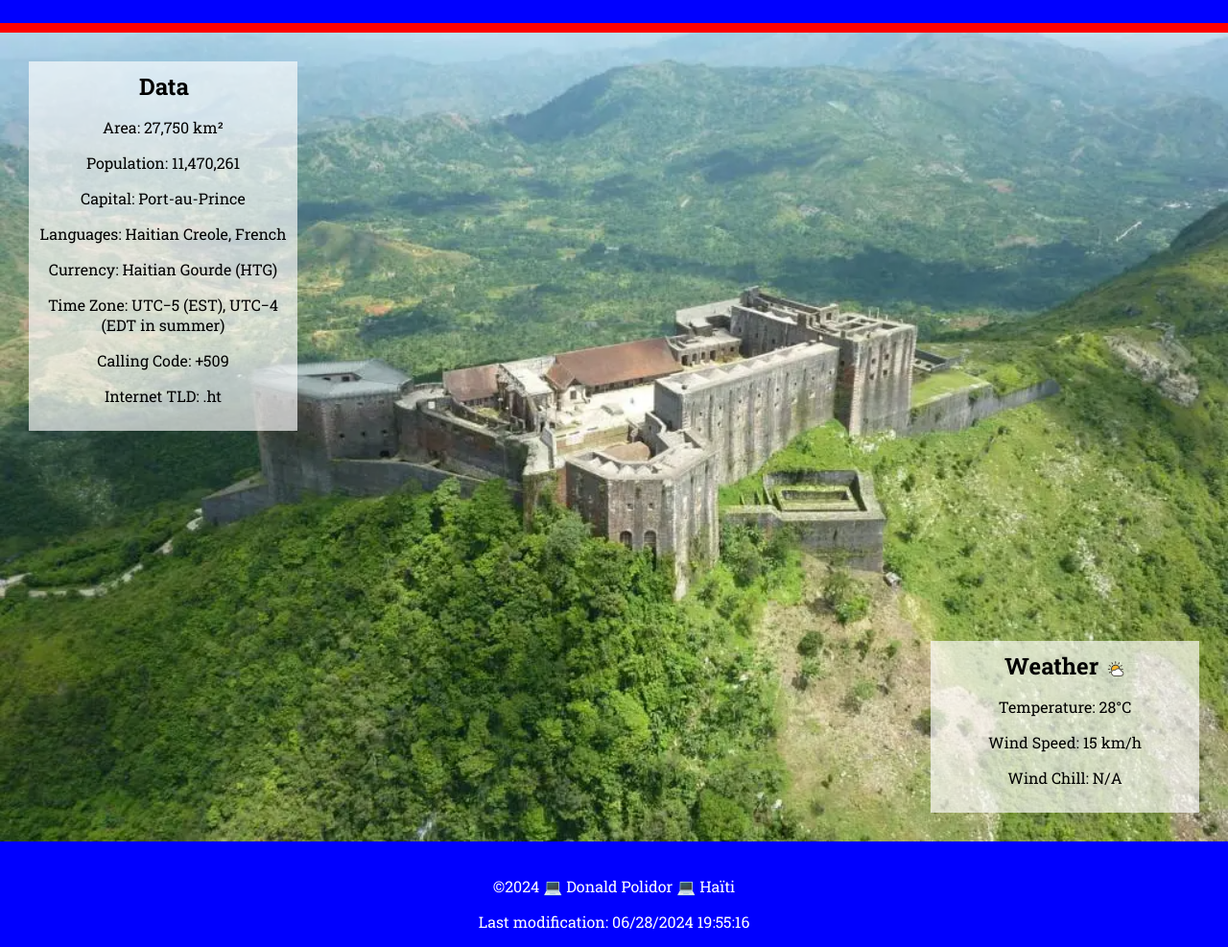
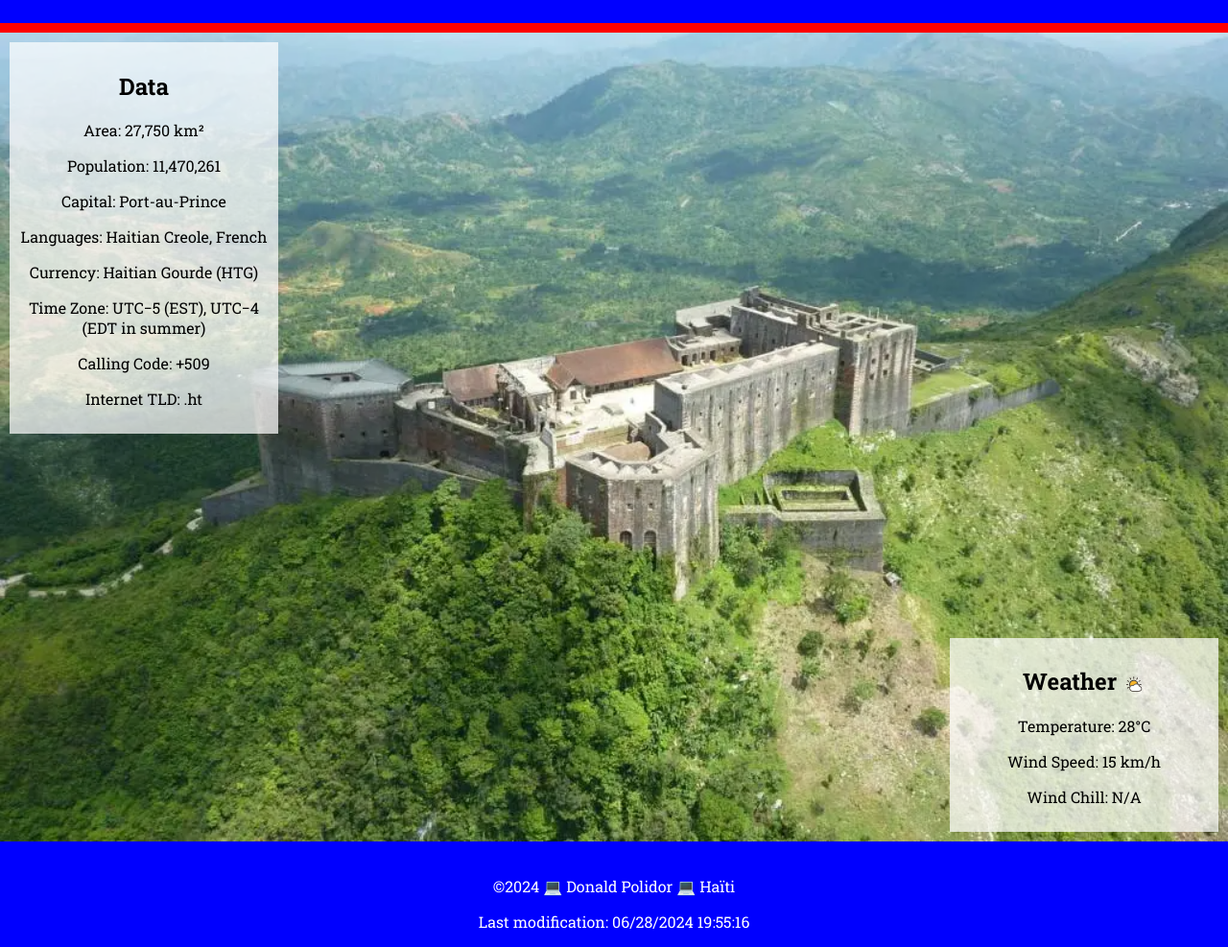
Before and after one commit to donaldpolidor/wdd131, a plain HTML site: page place.html in a window 1280 px wide. Shown: the part 93-1080 px from the top of the page at 96% size. Drawn offline with Linux system fonts and the light colour scheme; a web font is replaced by a local one.

Commit message:
commit message

```diff
--- a/place.html
+++ b/place.html
@@ -4,8 +4,8 @@
 <head>
     <meta charset="UTF-8">
     <meta name="viewport" content="width=device-width, initial-scale=1.0">
-    <title>WDD 131 - Temples photo album - Donald Polidor</title>
-    <meta name="description" content="WDD 131 - Temples photo album - Donald Polidor">
+    <title>WDD 131 - place - Donald Polidor</title>
+    <meta name="description" content="WDD 131 - place - Donald Polidor">
     <meta name="author" content="Donald Polidor">
     <link rel="preconnect" href="https://fonts.googleapis.com">
     <link rel="preconnect" href="https://fonts.gstatic.com" crossorigin>
@@ -26,8 +26,8 @@
                 <source srcset="images/citadele_S.webp" media="(min-width: 600px)">
                 <img src="images/citadele_S.webp" alt="La Citadelle, Haïti" class="hero-img">
             </picture>
-            <div class="box-top-left">
-                <h2 class="box-title">Data</h2>
+            <div class="data">
+                <h2>Data</h2>
                 <p>Area: 27,750 km²</p>
                 <p>Population: 11,470,261</p>
                 <p>Capital: Port-au-Prince</p>
@@ -37,8 +37,8 @@
                 <p>Calling Code: +509</p>
                 <p>Internet TLD: .ht</p>
             </div>
-            <div class="box-bottom-right">
-                <h2 class="box-title">Weather <img src="images/sunny_icon.svg" alt="Weather Icon" class="weather-icon"></h2>
+            <div class="weather">
+                <h2>Weather <img src="images/sunny_icon.svg" alt="Weather Icon" class="weather-icon"></h2>
                 <p>Temperature: 28°C</p>
                 <p>Wind Speed: 15 km/h</p>
                 <p>Wind Chill: <span id="windChill">N/A</span></p>
--- a/styles/place.css
+++ b/styles/place.css
@@ -4,6 +4,8 @@
     --background-color: rgba(255, 255, 255, 0.658);
     --text-color: white;
     --box-width: 260px;
+    --data-bg-color: rgba(255, 255, 255, 0.719);
+    --weather-bg-color: rgba(255, 255, 255, 0.719);
 }
 
 body,
@@ -60,47 +62,25 @@ footer {
     padding: 20px 0;
 }
 
-.box-top-left,
-.box-bottom-right {
-    position: absolute;
-    background-color: var(--background-color);
+.data,
+.weather {
     padding: 10px;
     color: black;
-    width: var(--box-width);
-    height: auto;
-    margin: 20px;
+    background-color: var(--data-bg-color);
 }
 
-.box-top-left {
+.data {
+    position: absolute;
     top: 10px;
     left: 10px;
+    width: var(--box-width);
 }
 
-.box-bottom-right {
+.weather {
+    position: absolute;
     bottom: 10px;
     right: 10px;
-    text-align: center; /* Center align content in box-bottom-right */
-}
-
-.box-title {
-    position: relative;
-    margin: 0;
-    padding-left: 2px;
-}
-
-.box-title::before {
-    content: '';
-    position: absolute;
-    top: 0;
-    left: -2px;
-    width: calc(100% + 2px);
-    height: 100%;
-    background-color: var(--secondary-color);
-    z-index: -1;
-}
-
-.box-top-left p,
-.box-bottom-right p {
+    width: var(--box-width);
     text-align: center;
 }
 
```
Also changed, not shown: styles/place-large.css (+3 -10 lines).
